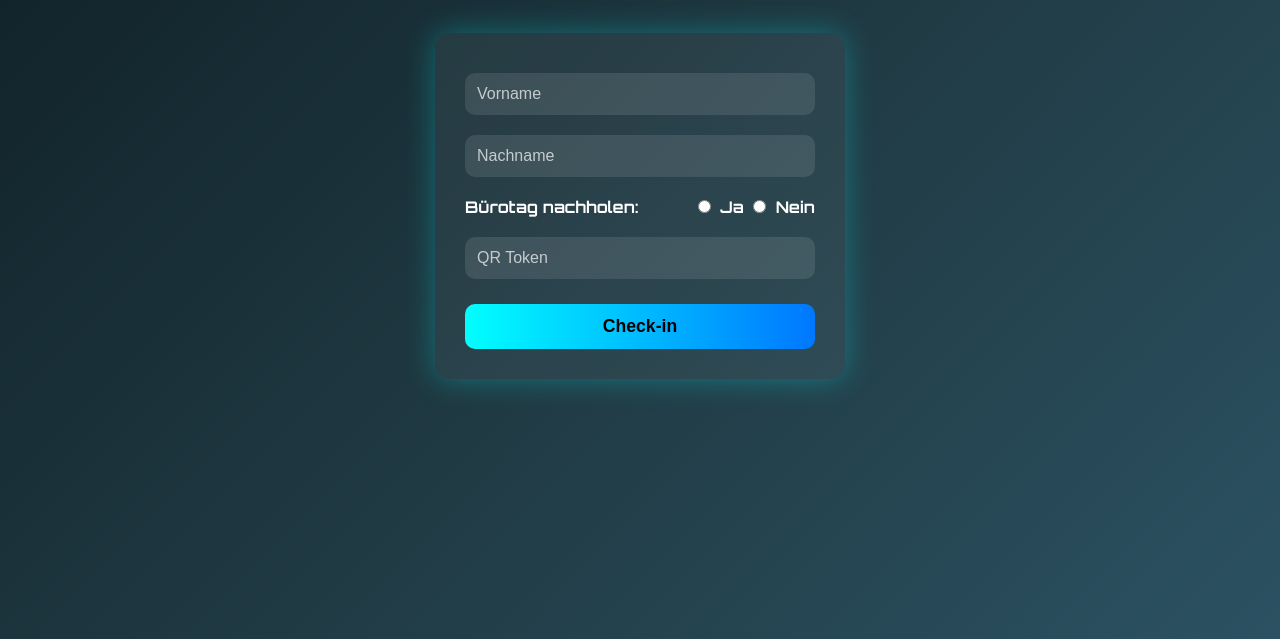
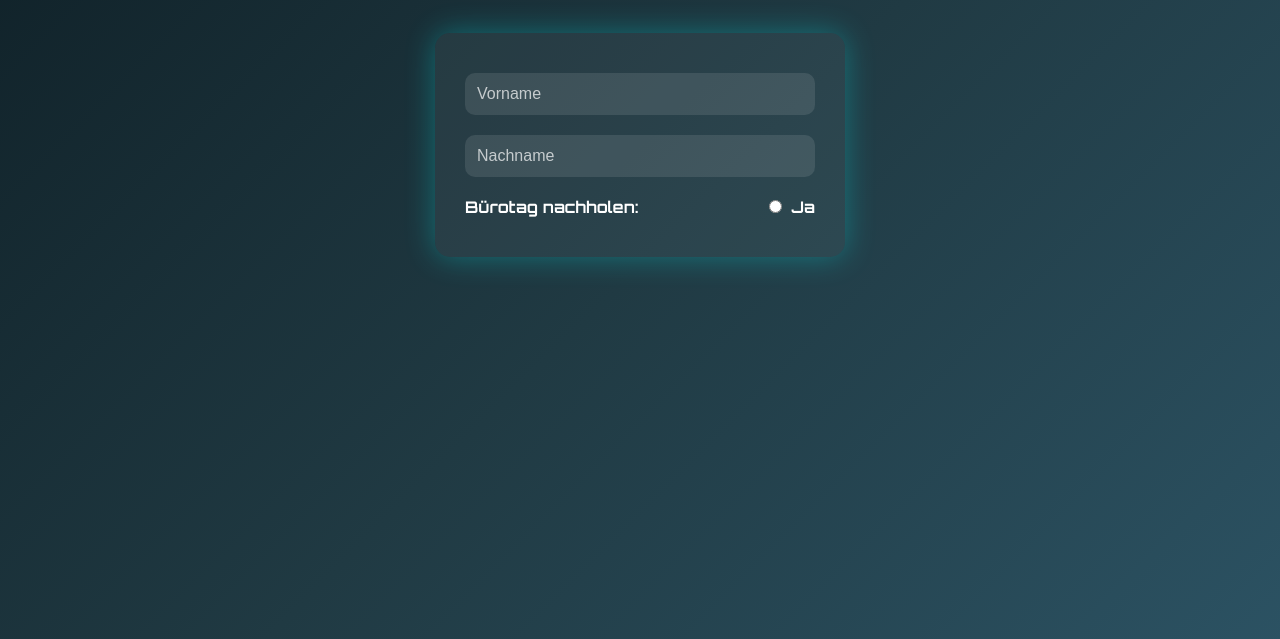
Before and after one commit to mbotru/qr-anwesenheit, a Flask app: page / in a window 1280 px wide. Shown: the part 154-793 px from the top of the page. Run offline with Flask 3, Linux system fonts and the light colour scheme; parts of the project's set-up code (start-up, migrations or seed data) failed here and were passed over.

Commit message:
Update index.html

```diff
--- a/templates/index.html
+++ b/templates/index.html
@@ -98,34 +98,4 @@
             <div>
                 <input type="radio" id="nachholen_ja" name="nachholen" value="Ja" required>
                 <label for="nachholen_ja">Ja</label>
-                <input type="radio" id="nachholen_nein" name="nachholen" value="Nein" required>
-                <label for="nachholen_nein">Nein</label>
-            </div>
-        </div>
-
-        <input type="text" name="token" placeholder="QR Token" required>
-        <button type="submit">Check-in</button>
-    </form>
-    <div class="message" id="message"></div>
-
-    <script>
-        const form = document.getElementById('checkinForm');
-        const msg = document.getElementById('message');
-
-        form.addEventListener('submit', async (e) => {
-            e.preventDefault();
-            const formData = new FormData(form);
-            const data = {};
-            formData.forEach((v,k) => data[k] = v);
-
-            const res = await fetch('/checkin', {
-                method: 'POST',
-                headers: { 'Content-Type': 'application/json' },
-                body: JSON.stringify(data)
-            });
-            const result = await res.json();
-            msg.textContent = result.message || result.error;
-        });
-    </script>
-</body>
-</html>
+                <input type="radio" id
```
